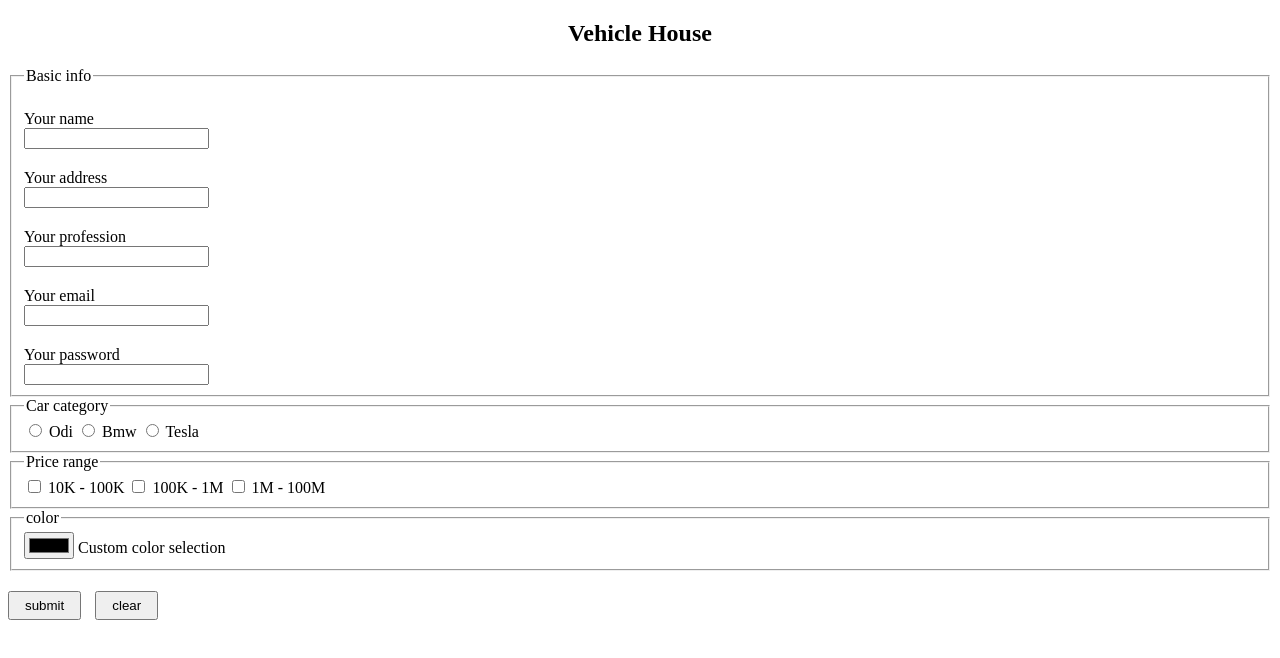
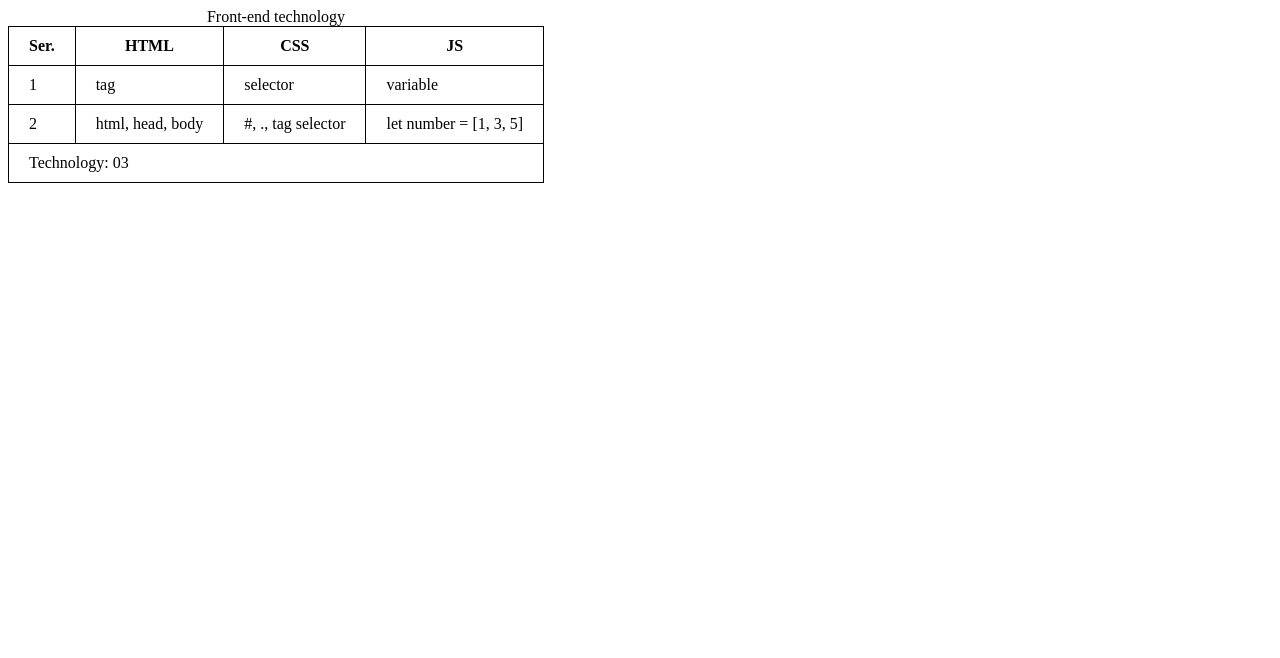
Before and after one commit to tanvirshekh-dev/Html-semantic-structure, a plain HTML site: page table.html in a window 1280 px wide. Drawn offline with Linux system fonts and the light colour scheme.

Commit message:
added 1 html file and make a simple table

```diff
--- a/table.html
+++ b/table.html
@@ -1,75 +1,51 @@
 <!DOCTYPE html>
 <html lang="en">
-<head>
-    <meta charset="UTF-8">
-    <meta name="viewport" content="width=device-width, initial-scale=1.0">
-    <title>Html table</title>
-    <link rel="stylesheet" href="styles/table.css">
-</head>
-<body>
-    <header></header>
+  <head>
+    <meta charset="UTF-8" />
+    <meta name="viewport" content="width=device-width, initial-scale=1.0" />
+    <title>Basic Table</title>
+    <style>
+        table{
+            border-collapse: collapse;
+        }
+        td, th{
+            border: 1px solid black;
+            padding: 10px 20px;
+        }
+    </style>
+  </head>
+  <body>
     <main>
-        <h2 class="heading">Vehicle House</h2>
-       <form>
-         <section>
-            <fieldset class="basic-info">
-                <legend>Basic info</legend>
-
-                <label for="name">Your name</label>
-                <input type="text" name="" id="name">
-
-                <label for="address">Your address</label>
-                <input type="text" name="" id="address">
-
-                <label for="profession">Your profession</label>
-                <input type="text" name="" id="profession">
-
-                <label for="email">Your email</label>
-                <input type="email" name="" id="email">
-
-                <label for="password">Your password</label>
-                <input type="password" name="" id="password">
-
-            </fieldset>
-
-            <fieldset>
-                <legend>Car category</legend>
-
-                <input type="radio" name="car" id="odi">
-                <label for="odi">Odi</label>
-
-                <input type="radio" name="car" id="bmw">
-                <label for="bmw">Bmw</label>
-
-                <input type="radio" name="car" id="tesla">
-                <label for="tesla">Tesla</label>
-            </fieldset>
-
-            <fieldset>
-                <legend>Price range</legend>
-
-                <input type="checkbox" name="price-range" id="basic">
-                <label for="basic">10K - 100K</label>
-
-                <input type="checkbox" name="price-range" id="medium">
-                <label for="medium">100K - 1M</label>
-
-                <input type="checkbox" name="price-range" id="advance">
-                <label for="advance">1M - 100M</label>
-            </fieldset>
-
-            <fieldset>
-                <legend>color</legend>
-
-                <input type="color" name="" id="color">
-                <label for="color">Custom color selection</label>
-            </fieldset>
-
-            <input type="submit" value="submit">
-            <input type="reset" value="clear">
-        </section>
-       </form>
+      <table>
+        <caption>
+          Front-end technology
+        </caption>
+        <thead>
+          <tr>
+            <th>Ser.</th>
+            <th>HTML</th>
+            <th>CSS</th>
+            <th>JS</th>
+          </tr>
+        </thead>
+        <tbody>
+          <tr>
+            <td>1</td>
+            <td>tag</td>
+            <td>selector</td>
+            <td>variable</td>
+          </tr>
+          <tr>
+            <td>2</td>
+            <td>html, head, body</td>
+            <td>#, ., tag selector</td>
+            <td>let number = [1, 3, 5]</td>
+          </tr>
+        </tbody>
+        <tfoot>
+            <td colspan="4">Technology: 03</td>
+        </tfoot>
+      </table>
     </main>
-    <footer></footer>
-</body>
+  </body>
 </html>
```
Also changed, not shown: form.html (added, +75 -0 lines).
